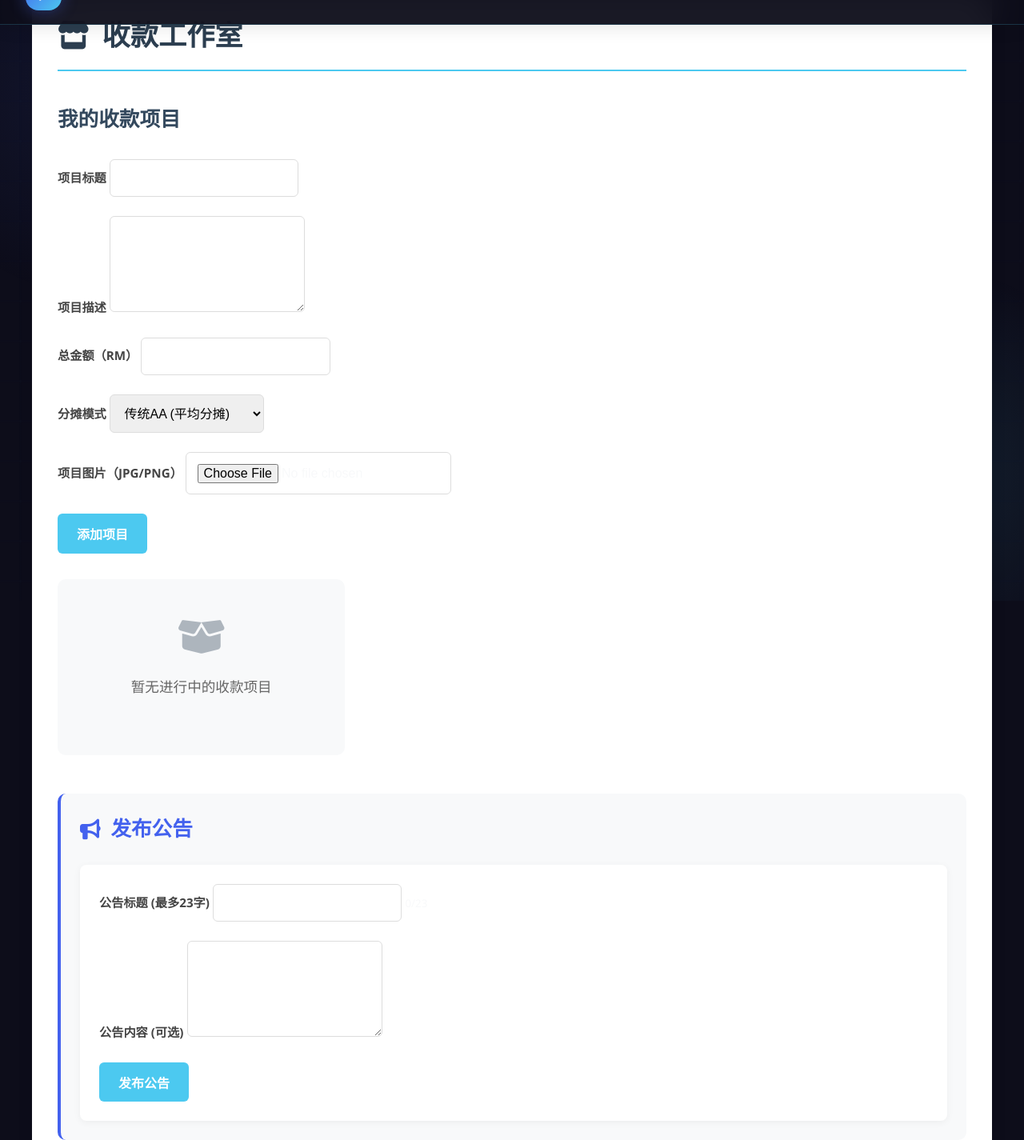
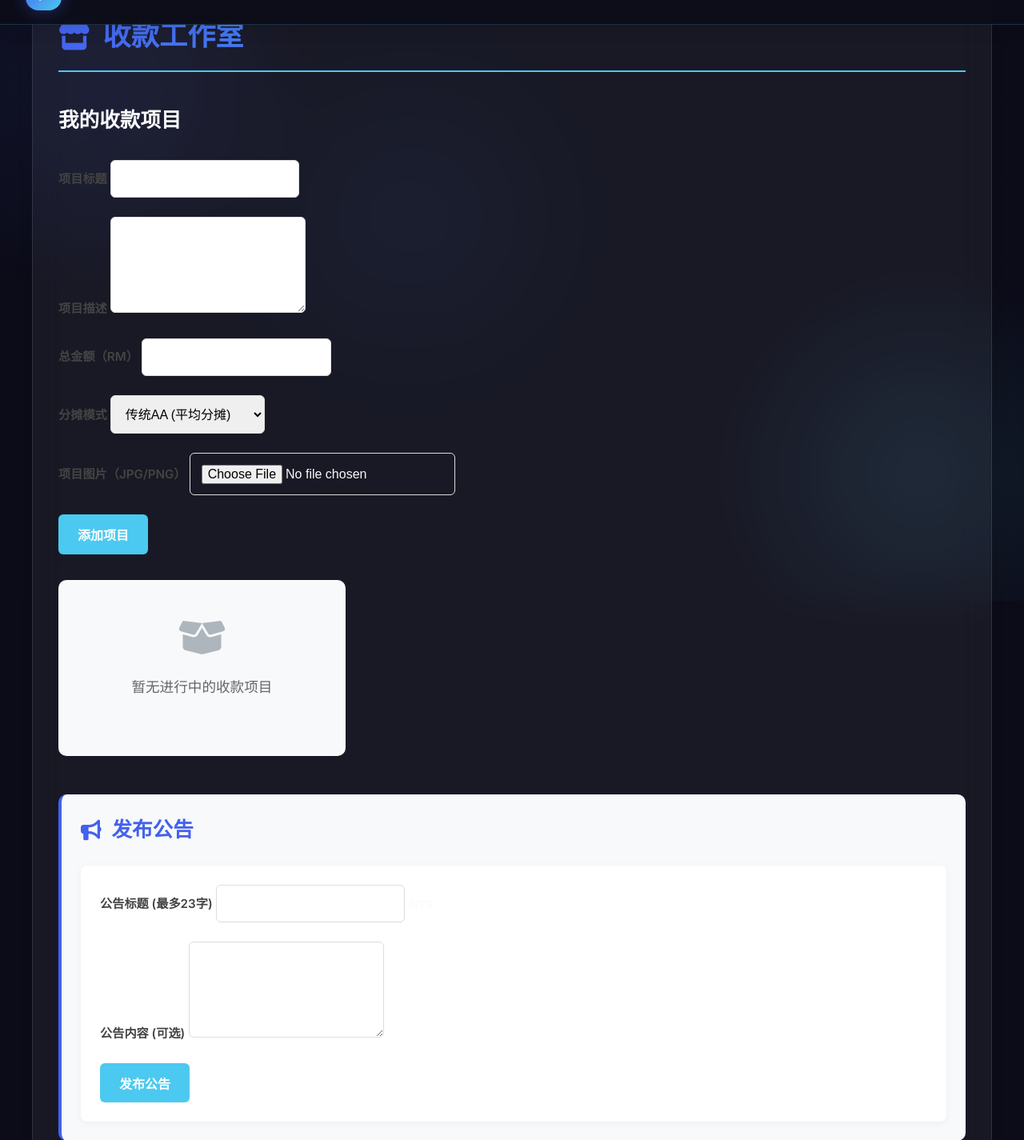
Before and after one commit to wilson-0830/Hostel-Bill-Management, a Python web app: template templates/recipient_studio.html in a window 1280 px wide. Shown: the part 49-1474 px from the top of the page at 80% size. Run offline with Jinja, Linux system fonts and the light colour scheme; the template is opened without the code that fills it, so the values that code supplies are empty; some libraries are stand-ins or nearby versions.

Commit message:
Fix recipient studio CSS to match dark theme and improve visibility
cgen-73851e69826044559d42df64200e5b75

```diff
--- a/static/css/recipient_studio.css
+++ b/static/css/recipient_studio.css
@@ -3,31 +3,39 @@
   max-width: 1200px;
   margin: 2rem auto;
   padding: 2rem;
-  background: white;
-  border-radius: 12px;
-  box-shadow: 0 4px 20px rgba(0,0,0,0.08);
-  font-family: 'Segoe UI', Arial, sans-serif;
+  background: var(--bg-glass);
+  border-radius: var(--radius-xl);
+  border: var(--border-light);
+  box-shadow: var(--shadow-xl);
+  backdrop-filter: blur(20px);
+  color: var(--text-light);
+  font-family: 'Inter', -apple-system, BlinkMacSystemFont, 'Segoe UI', 'Microsoft YaHei', sans-serif;
 }
 
 /* ======= Section Headings ======= */
 .studio-container h1 {
   font-size: 2.2rem;
-  color: #2c3e50;
+  color: var(--text-light);
   margin-bottom: 2.5rem;
   padding-bottom: 1rem;
-  border-bottom: 2px solid #4cc9f0;
+  border-bottom: 2px solid var(--accent-color);
   display: flex;
   align-items: center;
   gap: 1rem;
+  background: var(--gradient-primary);
+  -webkit-background-clip: text;
+  -webkit-text-fill-color: transparent;
+  background-clip: text;
 }
 
 .studio-container h2 {
   font-size: 1.6rem;
-  color: #34495e;
+  color: var(--text-light);
   margin-bottom: 1.8rem;
   display: flex;
   align-items: center;
   gap: 0.8rem;
+  font-weight: 600;
 }
 
 /* ======= 分区间距优化 ======= */
```
